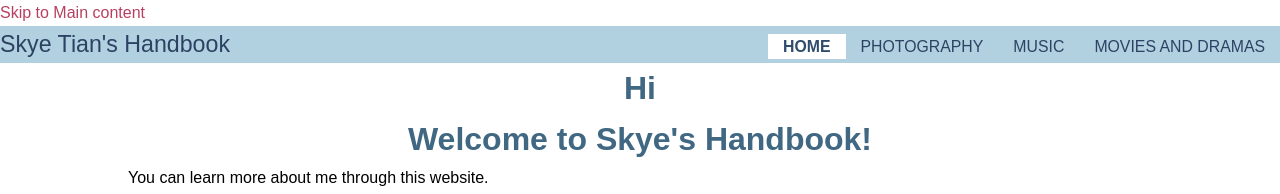
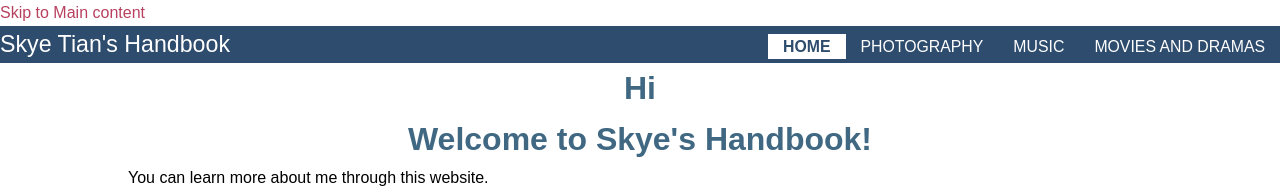
Before and after one commit to ziqintian/portfolio-draft2, a plain HTML site: page index.html in a window 1280 px wide. Shown: the top 194 px of the page. Drawn offline with Linux system fonts and the light colour scheme.

Commit message:
Add files via upload

```diff
--- a/css/style.css
+++ b/css/style.css
@@ -41,7 +41,7 @@ a {
 }
 
 .main-nav a {
-	color: #2D4263;
+	color: white;
 	font-size: .99em;
 }
 
@@ -59,7 +59,7 @@ a {
     width: 100%;
     margin: 0 auto;
 	justify-content: space-between;
-    background-color: #B1D0E0;
+    background-color: #2E4C6D
 }
 
 .active{
@@ -180,5 +180,5 @@ h3 {
 }
 
 .title a {
-    color: #2D4263;
+    color: white;
 }
```
